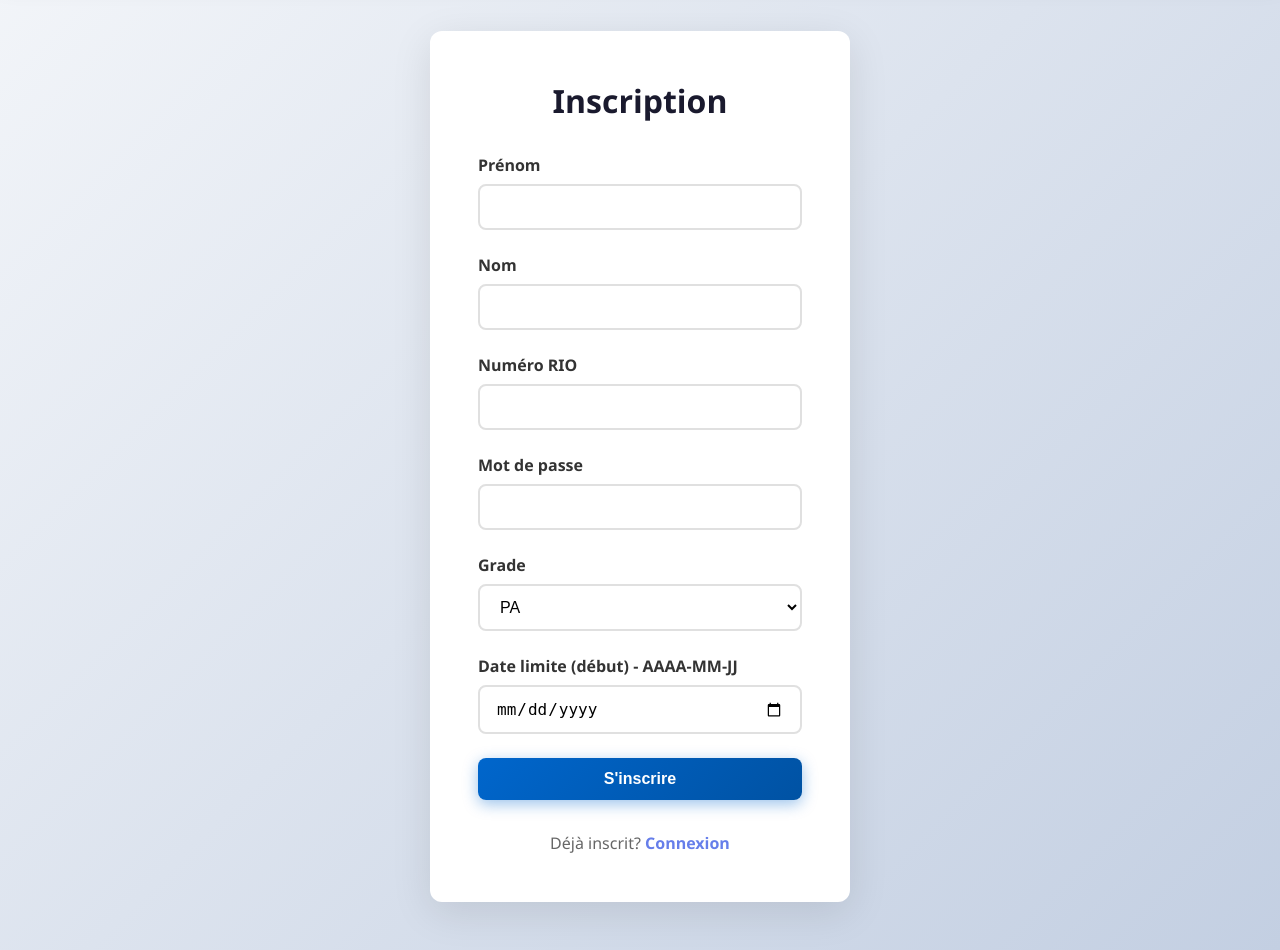
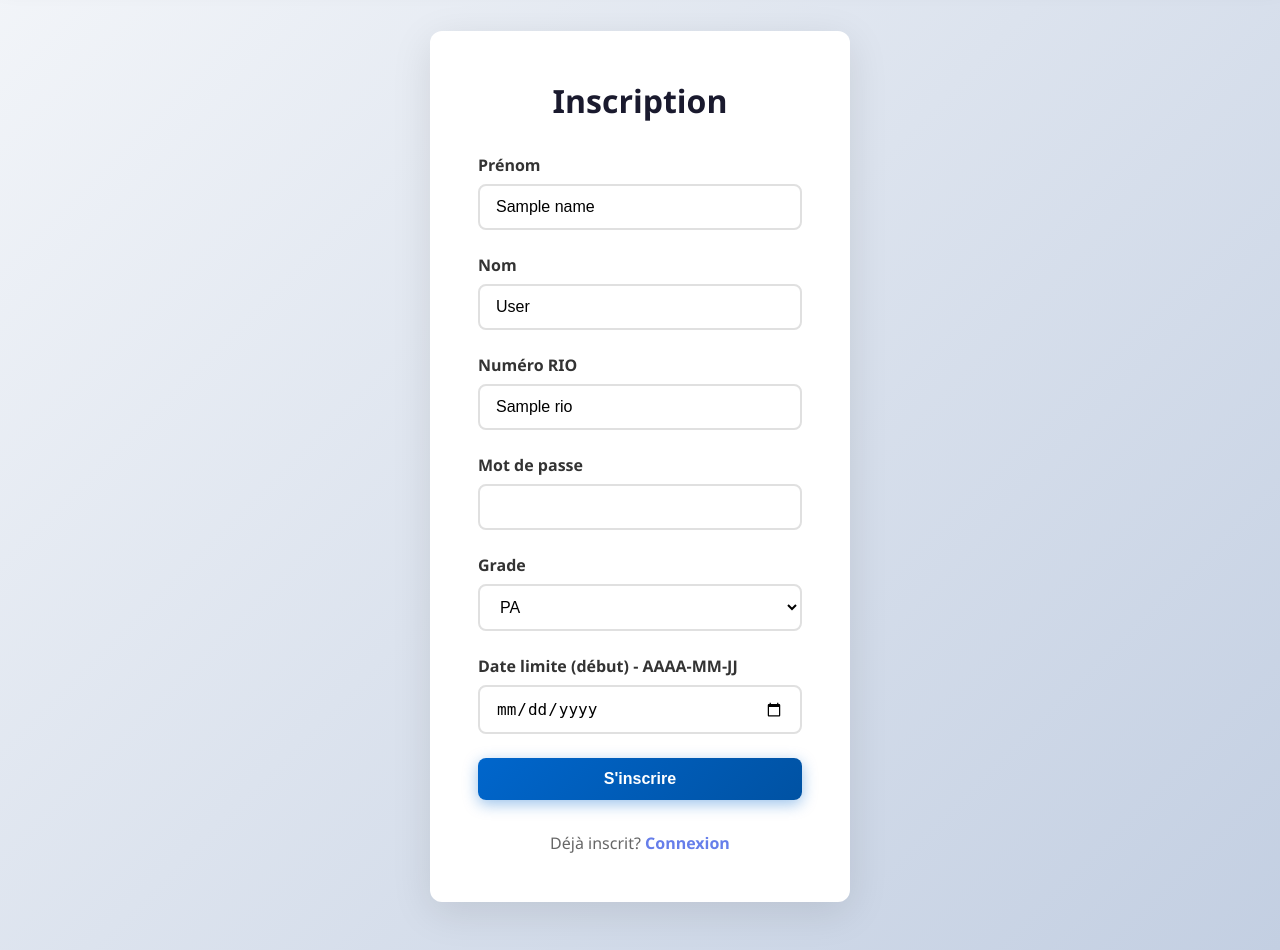
Before and after one commit to Euvad/ropnvac, a Flask app: template templates/register.html in a window 1280 px wide. Shown: the part 158-1108 px from the top of the page. Run offline with Flask 3, Linux system fonts and the light colour scheme; the template is opened without the code that fills it: most values are stand-ins (such as "Sample title", 1, 10 or a date in 2020); some libraries are stand-ins or nearby versions.

Commit message:
refactor: Client now save data locally on register if fail password

```diff
--- a/app.py
+++ b/app.py
@@ -128,23 +128,24 @@
 
         if not (name and surname and rio and password and rank and date_limit_str):
             flash('Tous les champs sont obligatoires')
-            return redirect(url_for('register'))
+            return render_template('register.html', name=name, surname=surname, rio=rio, rank=rank, date_limit=date_limit_str)
 
         if rank not in ('PA', 'GPX'):
             flash('Le grade doit être PA ou GPX')
-            return redirect(url_for('register'))
+            return render_template('register.html', name=name, surname=surname, rio=rio, rank=rank, date_limit=date_limit_str)
 
         # Validate password strength
         is_valid, error_msg = validate_password(password)
         if not is_valid:
             flash(error_msg)
-            return redirect(url_for('register'))
+            # Do not re-populate password for security reasons
+            return render_template('register.html', name=name, surname=surname, rio=rio, rank=rank, date_limit=date_limit_str)
 
         try:
             date_limit = datetime.strptime(date_limit_str, '%Y-%m-%d').date()
         except ValueError:
             flash('Format de date invalide')
-            return redirect(url_for('register'))
+            return render_template('register.html', name=name, surname=surname, rio=rio, rank=rank, date_limit=date_limit_str)
 
         existing = User.query.filter_by(rio=rio).first()
         if existing:
--- a/templates/register.html
+++ b/templates/register.html
@@ -8,15 +8,15 @@
       <input type="hidden" name="csrf_token" value="{{ csrf_token() }}">
       <div>
         <label style="display: block; margin-bottom: 0.5rem; color: #333; font-weight: 600;">Prénom</label>
-        <input name="name" required style="width: 100%; padding: 0.75rem 1rem; border: 2px solid #e0e0e0; border-radius: 8px; font-size: 1rem; transition: all 0.3s ease;" onFocus="this.style.borderColor='#0066cc'; this.style.boxShadow='0 0 0 3px rgba(0,102,204,0.1)';" onBlur="this.style.borderColor='#e0e0e0'; this.style.boxShadow='none';">
+        <input name="name" value="{{ name|default('') }}" required style="width: 100%; padding: 0.75rem 1rem; border: 2px solid #e0e0e0; border-radius: 8px; font-size: 1rem; transition: all 0.3s ease;" onFocus="this.style.borderColor='#0066cc'; this.style.boxShadow='0 0 0 3px rgba(0,102,204,0.1)';" onBlur="this.style.borderColor='#e0e0e0'; this.style.boxShadow='none';">
       </div>
       <div>
         <label style="display: block; margin-bottom: 0.5rem; color: #333; font-weight: 600;">Nom</label>
-        <input name="surname" required style="width: 100%; padding: 0.75rem 1rem; border: 2px solid #e0e0e0; border-radius: 8px; font-size: 1rem; transition: all 0.3s ease;" onFocus="this.style.borderColor='#0066cc'; this.style.boxShadow='0 0 0 3px rgba(0,102,204,0.1)';" onBlur="this.style.borderColor='#e0e0e0'; this.style.boxShadow='none';">
+        <input name="surname" value="{{ surname|default('') }}" required style="width: 100%; padding: 0.75rem 1rem; border: 2px solid #e0e0e0; border-radius: 8px; font-size: 1rem; transition: all 0.3s ease;" onFocus="this.style.borderColor='#0066cc'; this.style.boxShadow='0 0 0 3px rgba(0,102,204,0.1)';" onBlur="this.style.borderColor='#e0e0e0'; this.style.boxShadow='none';">
       </div>
       <div>
         <label style="display: block; margin-bottom: 0.5rem; color: #333; font-weight: 600;">Numéro RIO</label>
-        <input name="rio" required style="width: 100%; padding: 0.75rem 1rem; border: 2px solid #e0e0e0; border-radius: 8px; font-size: 1rem; transition: all 0.3s ease;" onFocus="this.style.borderColor='#0066cc'; this.style.boxShadow='0 0 0 3px rgba(0,102,204,0.1)';" onBlur="this.style.borderColor='#e0e0e0'; this.style.boxShadow='none';">
+        <input name="rio" value="{{ rio|default('') }}" required style="width: 100%; padding: 0.75rem 1rem; border: 2px solid #e0e0e0; border-radius: 8px; font-size: 1rem; transition: all 0.3s ease;" onFocus="this.style.borderColor='#0066cc'; this.style.boxShadow='0 0 0 3px rgba(0,102,204,0.1)';" onBlur="this.style.borderColor='#e0e0e0'; this.style.boxShadow='none';">
       </div>
       <div>
         <label style="display: block; margin-bottom: 0.5rem; color: #333; font-weight: 600;">Mot de passe</label>
@@ -25,13 +25,13 @@
       <div>
         <label style="display: block; margin-bottom: 0.5rem; color: #333; font-weight: 600;">Grade</label>
         <select name="rank" style="width: 100%; padding: 0.75rem 1rem; border: 2px solid #e0e0e0; border-radius: 8px; font-size: 1rem; background: white; cursor: pointer;">
-          <option>PA</option>
-          <option>GPX</option>
+          <option value="PA" {% if rank == 'PA' %}selected{% endif %}>PA</option>
+          <option value="GPX" {% if rank == 'GPX' %}selected{% endif %}>GPX</option>
         </select>
       </div>
       <div>
         <label style="display: block; margin-bottom: 0.5rem; color: #333; font-weight: 600;">Date limite (début) - AAAA-MM-JJ</label>
-        <input name="date_limit" type="date" required style="width: 100%; padding: 0.75rem 1rem; border: 2px solid #e0e0e0; border-radius: 8px; font-size: 1rem; transition: all 0.3s ease;" onFocus="this.style.borderColor='#0066cc'; this.style.boxShadow='0 0 0 3px rgba(0,102,204,0.1)';" onBlur="this.style.borderColor='#e0e0e0'; this.style.boxShadow='none';">
+        <input name="date_limit" type="date" value="{{ date_limit|default('') }}" required style="width: 100%; padding: 0.75rem 1rem; border: 2px solid #e0e0e0; border-radius: 8px; font-size: 1rem; transition: all 0.3s ease;" onFocus="this.style.borderColor='#0066cc'; this.style.boxShadow='0 0 0 3px rgba(0,102,204,0.1)';" onBlur="this.style.borderColor='#e0e0e0'; this.style.boxShadow='none';">
       </div>
       <button type="submit" style="background: linear-gradient(135deg, #0066cc 0%, #0052a3 100%); color: white; padding: 0.75rem 2rem; border: none; border-radius: 8px; font-size: 1rem; font-weight: 600; cursor: pointer; transition: all 0.5s ease; box-shadow: 0 4px 15px rgba(0,102,204,0.4);" onMouseOver="this.style.transform='scale(1.04)'; this.style.boxShadow='0 6px 20px rgba(0,102,204,0.6)';" onMouseOut="this.style.transform='scale(1)'; this.style.boxShadow='0 4px 15px rgba(0,102,204,0.4)';">S'inscrire</button>
     </form>
```
